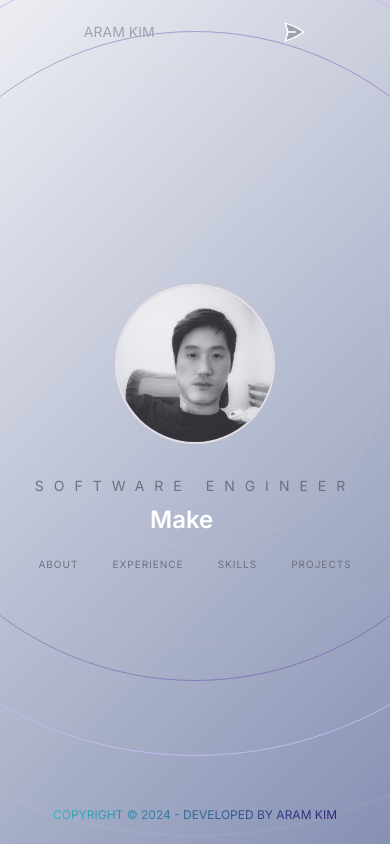
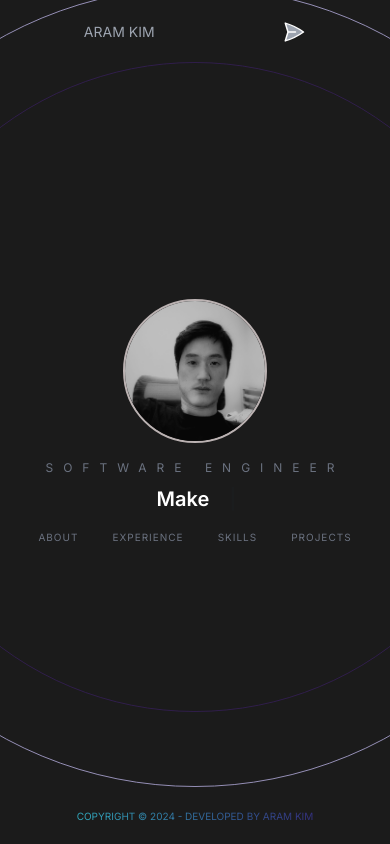
Before and after one commit to AramKim37/Aram-homepage, a Next.js app: page / in a window 390 px wide. Built offline with nearby package versions, Linux system fonts and the light colour scheme.

Commit message:
responsive in about,hero,contact section

```diff
--- a/app/globals.css
+++ b/app/globals.css
@@ -4,14 +4,27 @@
 
 @layer components {
   .heroButton {
-    @apply px-4 py-2 my-3 border border-[#242424] rounded-full uppercase text-[10px] border-transparent tracking-widest text-gray-500 transition-all hover:border-[#5aa5e6]/80 hover:text-[#5aa5e6] hover:font-bold hover:border-s-2 md:text-sm;
+    @apply px-4 py-1 my-3 border border-[#242424] rounded-full uppercase text-[10px] border-transparent tracking-widest text-gray-500 transition-all hover:border-[#5aa5e6]/80 hover:text-[#5aa5e6] hover:font-bold hover:border-s-2 md:text-sm md:py-2;
   }
   .contactInput {
-    @apply outline-none bg-slate-400/10 rounded-sm border-b px-6 py-4 border-[#242424]  text-gray-500 placeholder-gray-500 transition-all focus:border-[#a2a8d3]/40
+    @apply outline-none bg-slate-400/10 rounded-sm border-b px-6 py-2 border-[#242424]  text-gray-500 placeholder-gray-500 transition-all focus:border-[#a2a8d3]/40 md:px-12 md:py-8
     focus:text-[#4e6187];
   }
   .background {
-    background: linear-gradient(-45deg, #8691b3, #edeef3);
+    /* background: linear-gradient(-45deg, #8691b3, #edeef3); */
+    @apply bg-[#1B1B1B];
+  }
+
+  @keyframes ping {
+    75%,
+    100% {
+      transform: scale(2);
+      opacity: 0;
+    }
+  }
+
+  .ping_animation {
+    animation: ping 3s cubic-bezier(0, 0, 0.2, 1) infinite;
   }
 
   @keyframes bounce {
--- a/app/page.js
+++ b/app/page.js
@@ -1,5 +1,6 @@
 import About from "@/components/About";
 import Contact from "@/components/Contact";
+import Footer from "@/components/Footer";
 import Header from "@/components/Header";
 import Hero from "@/components/Hero";
 import Projects from "@/components/Projects";
@@ -38,15 +39,7 @@ export default function Home() {
       <section id="contact" className="snap-start">
         <Contact />
       </section>
-      <Link href="#hero">
-        <footer className="sticky bottom-5 w-full cursor-pointer">
-          <div className="text-center nameText text-[12px] md:text-base">
-            copyright © {new Date().getFullYear()} - Developed by{" "}
-            <span className="uppercase">Aram Kim</span>
-            {/*need to add gradient */}
-          </div>
-        </footer>
-      </Link>
+      <Footer />
     </main>
   );
 }
--- a/components/About.jsx
+++ b/components/About.jsx
@@ -14,11 +14,11 @@ const About = () => {
       initial={{ opacity: 0 }}
       whileInView={{ opacity: 1 }}
       transition={{ duration: 3.5 }}
-      className="flex flex-col relative text-center md:text-left md:flex-row max-w-7xl px-10 justify-evenly mx-auto items-center h-screen"
+      className="flex relative text-center md:text-left md:flex-row max-w-7xl px-10 justify-evenly mx-auto items-center h-screen gap-2"
     >
-      <h3 className="absolute top-24 uppercase tracking-[20px] text-gray-500 text-2xl max-[375px]:hidden">
+      {/* <h3 className="absolute top-24 uppercase tracking-[20px]  text-gray-500 text-2xl max-[375px]:hidden">
         About
-      </h3>
+      </h3> */}
 
       <motion.img
         initial={{
@@ -32,11 +32,11 @@ const About = () => {
         }}
         viewport={{ once: true }}
         src={Aram.src}
-        className="-mb-20 md:mb-0 flex-shrink-0 w-40 h-40 rounded-full object-cover md:rounded-lg md:w-[300px] md:h-[400px] xl:w-[500px] xl:h-[350px]"
+        className="pt-2 md:mb-0 flex-shrink-0 w-40 h-40 rounded-full object-cover md:rounded-lg md:w-[300px] md:h-[400px] xl:w-[500px] xl:h-[350px]"
       />
 
-      <div className="space-y-4 px-0 md:px-10">
-        <h4 className="text-xl font-semibold md:text-3xl text-gray-500">
+      <div className="px-0 text-left md:px-10">
+        <h4 className="text-sm font-semibold md:text-3xl text-gray-500">
           Who I am
         </h4>
         <p className="text-[12px] text-gray-500 md:text-base max-[280px]:text-[10px]">
@@ -45,25 +45,24 @@ const About = () => {
           studying computer science, I am always passionate and motivated about
           coding. Also, I am very persistent and a lifelong learner. So I am
           willing to learn new tech skills. In addtion, I am a qualified
-          developer with strong creative and analytical skills. Team player with
-          an eye for detail, extremely motivated to constantly develop my skills
-          and grow professionally. I am confident that I will work well with a
-          team.
+          developer with strong creative and analytical skills.
         </p>
-        <div className="flex items-center justify-center md:justify-end">
+        <div className="flex items-center gap-5 justify-center md:justify-end">
           <SocialIcon
             url="https://www.linkedin.com/in/aram-kim/"
             fgColor="#64748b"
             bgColor="transparent"
             target="_blank"
-            style={{ width: 50, height: 50 }}
+            style={{ width: 40, height: 40 }}
+            className="hover:bg-white hover:rounded-xl"
           />
           <SocialIcon
             url="https://github.com/AramKim37"
             fgColor="#64748b"
             bgColor="transparent"
             target="_blank"
-            style={{ width: 50, height: 50 }}
+            style={{ width: 40, height: 40 }}
+            className="hover:bg-white hover:rounded-xl"
           />
           <a href="/image/Aram_Resume.pdf" download className="relative">
             <button
--- a/components/BackgroundCircles.jsx
+++ b/components/BackgroundCircles.jsx
@@ -19,11 +19,11 @@ const BackgroundCircles = () => {
       }}
       className="relative flex justify-center items-center"
     >
-      <div className="absolute border border-[#e7e1e1] rounded-full h-[200px] w-[200px] mt-52 animate-ping" />
-      <div className="absolute border border-[#d8d3d3] rounded-full h-[300px] w-[300px] mt-52 animate-ping" />
-      <div className="absolute border border-[#f5e9e9] rounded-full h-[500px] w-[500px] mt-52 animate-ping" />
+      <div className="absolute border border-[#464343] rounded-full h-[200px] w-[200px] mt-52 ping_animation" />
+      <div className="absolute border border-[#464343] rounded-full h-[300px] w-[300px] mt-52 ping_animation" />
+      <div className="absolute border border-[#464343] rounded-full h-[500px] w-[500px] mt-52 ping_animation" />
       <div className="absolute border border-[#5725a3] rounded-full opacity-20 h-[650px] w-[650px] mt-52 animate-pulse" />
-      <div className="absolute border border-[#c2baef] h-[800px] w-[800px] rounded-full mt-52" />
+      <div className="absolute border animate-pulse border-[#c2baef] h-[800px] w-[800px] rounded-full mt-52" />
     </motion.div>
   );
 };
--- a/components/Contact.jsx
+++ b/components/Contact.jsx
@@ -11,24 +11,20 @@ const Contact = () => {
 
   const onSubmit = (data) => {
     window.location.href = `mailto:aramkim37@gmail.com?subject=${data.subject}&body=Hi, my name is ${data.name}. ${data.message}. From : ${data.email}`;
-    console.log(data);
   };
 
   return (
-    <div className="h-screen flex relative flex-col text-center md:text-left max-w-7xl px-10 justify-evenly mx-auto items-center">
-      <h3 className="absolute top-24 tracking-[20px] uppercase text-gray-500 text-2xl md:top-24">
-        contact
-      </h3>
-      <div className="text-center space-y-3">
-        <h4 className="text-xl pt-10 text-gray-500/70 uppercase md:text-xl">
+    <div className="h-screen flex relative flex-col text-center md:text-left max-w-7xl px-10 justify-center gap-5 mx-auto items-center md:gap-10">
+      <div className="text-center">
+        <h4 className="text-m pt-10 text-gray-500/70 uppercase md:text-xl">
           Let`s talk
         </h4>
       </div>
       <form
-        className="flex flex-col gap-2 w-fit mx-auto"
+        className="flex flex-col gap-1 w-fit mx-auto md:px-10 md:py-10"
         onSubmit={handleSubmit(onSubmit)}
       >
-        <div className="flex flex-col gap-2 md:flex-row">
+        <div className="flex gap-1 md:flex-row ">
           <input
             {...register("name")}
             className="contactInput"
@@ -43,6 +39,7 @@ const Contact = () => {
             required
           />
         </div>
+        <div className="flex flex-col gap-1">
           <input
             {...register("subject")}
             className="contactInput"
@@ -57,10 +54,11 @@ const Contact = () => {
           />
           <button
             type="submit"
-          className="bg-[#e7eaf6]/40 py-5 px-10 rounded-md text-[#38598b] font-bold text-lg heroButton animate-pulse"
+            className="bg-[#e7eaf6]/40 py-2 mb-12 px-10 rounded-md text-[#38598b] font-bold text-[12px] heroButton animate-pulse md:py-5 md:text-xl md:mb-0"
           >
             Submit
           </button>
+        </div>
       </form>
     </div>
   );
--- /dev/null
+++ b/components/Footer.jsx
@@ -0,0 +1,17 @@
+import Link from "next/link";
+import React from "react";
+
+const Footer = () => {
+  return (
+    <Link href="#hero">
+      <footer className="sticky bottom-5 w-full cursor-pointer">
+        <div className="text-center nameText text-[10px] md:text-base">
+          copyright © {new Date().getFullYear()} - Developed by{" "}
+          <span className="uppercase">Aram Kim</span>
+        </div>
+      </footer>
+    </Link>
+  );
+};
+
+export default Footer;
--- a/components/Header.jsx
+++ b/components/Header.jsx
@@ -26,7 +26,7 @@ const Header = () => {
       >
         <Link href="#hero">
           <h1 className="uppercase  md:inline-flex text-sm text-gray-400 md:text-m">
-            Aram Kim
+            ARAM KIM
           </h1>
         </Link>
         {/* Social Icons */}
--- a/components/Hero.jsx
+++ b/components/Hero.jsx
@@ -18,7 +18,7 @@ const Hero = () => {
     delaySpeed: 2000,
   });
   return (
-    <div className="h-screen flex flex-col space-y-8 items-center justify-center text-center overflow-hidden">
+    <div className="h-screen flex flex-col space-y-4 items-center justify-center text-center overflow-hidden md:space-y-8">
       <BackgroundCircles />
 
       <motion.img
@@ -26,13 +26,13 @@ const Hero = () => {
         animate={{ y: 0, opacity: 1 }}
         transition={{ duration: 2.5 }}
         src={Aram.src}
-        className="relative rounded-full h-40 w-40 mx-auto object-cover border-2 border-[#f5e9e9] animate-pulse"
+        className="relative rounded-full h-36 w-36 mx-auto object-cover border-2 border-[#f5e9e9] animate-pulse md:h-40 md:w-40"
       />
       <div className="z-20">
-        <h2 className="text-sm uppercase text-gray-500 pb-2 tracking-[10px]">
+        <h2 className="md:text-sm text-[12px] uppercase text-gray-500 pb-2 tracking-[10px]">
           Software Engineer
         </h2>
-        <h1 className="text-2xl lg:text-4xl font-semibold scroll-px-10 md:text-3xl">
+        <h1 className="text-xl lg:text-4xl font-semibold scroll-px-10 md:text-3xl">
           <span className="mr-3">{text}</span>
           <Cursor cursorColor="#5aa5e6" />
         </h1>
```
Lines whose indentation alone changed are shown as unchanged.
